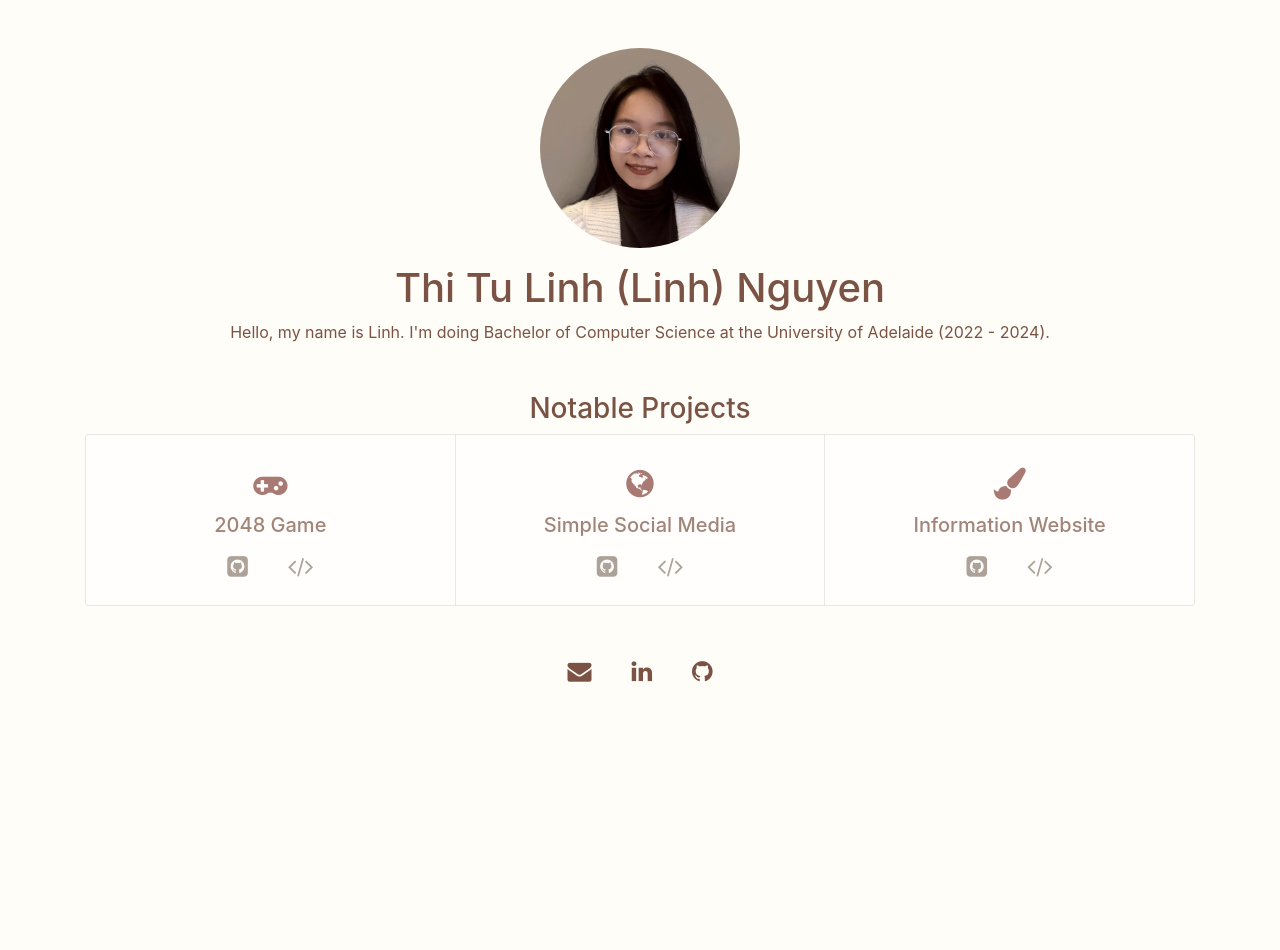
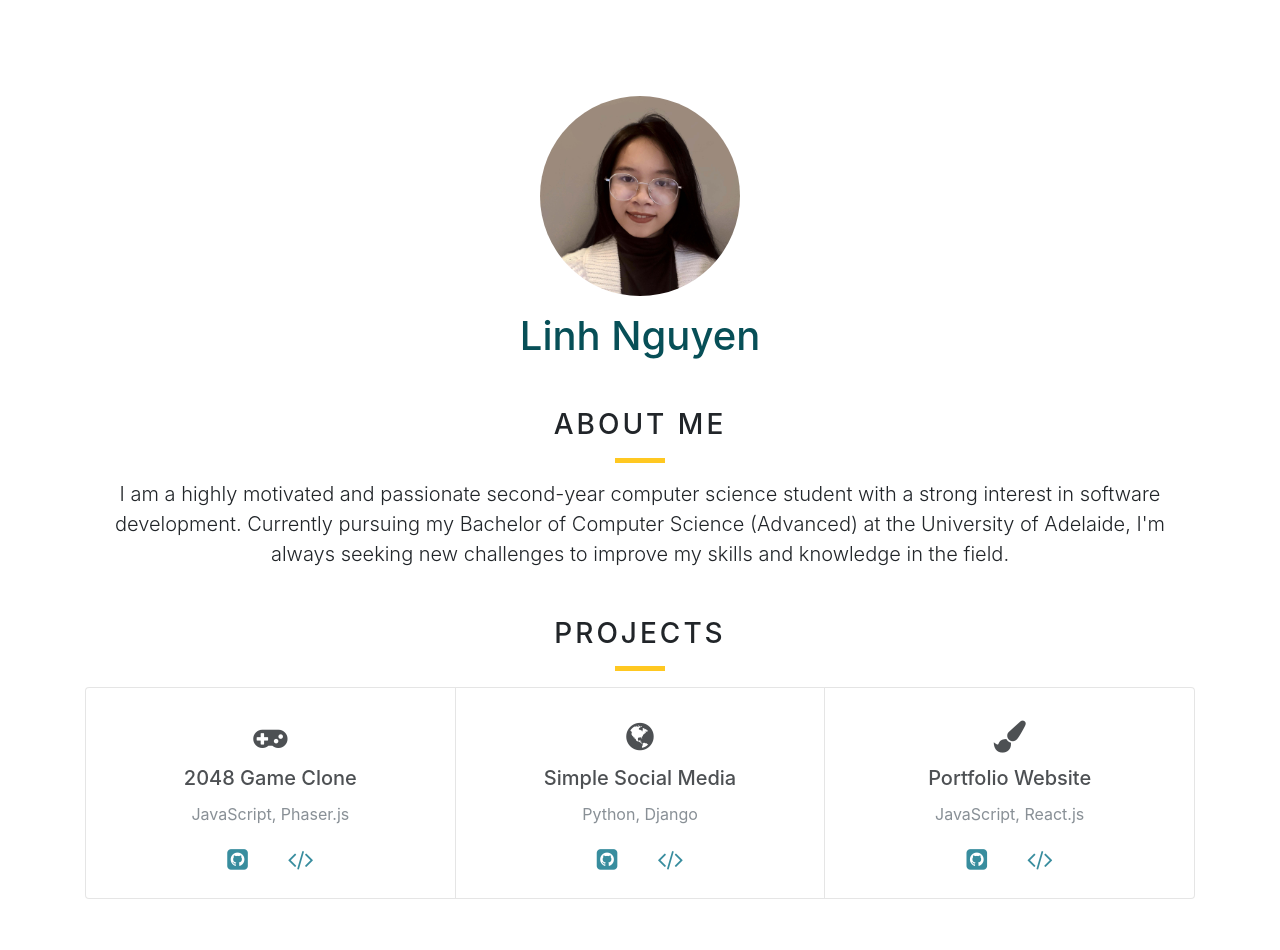
Before and after one commit to cutiepurr/cutiepurr.github.io, a React (Create React App) app: page / in a window 1280 px wide. Shown: the top 950 px of the page. Before the commit the page ends 800 px from the top, so only its background shows below. Built offline with nearby package versions, Linux system fonts and the light colour scheme.

Commit message:
change layout

```diff
--- a/public/index.html
+++ b/public/index.html
@@ -26,7 +26,7 @@
     -->
     <title>Linh.</title>
   </head>
-  <body style="background-color: #fffdf8;">
+  <body>
     <noscript>You need to enable JavaScript to run this app.</noscript>
     <div id="root"></div>
   </body>
--- a/src/App.css
+++ b/src/App.css
@@ -6,28 +6,25 @@
 .icons {
   font-size: x-large;
   margin: 0px 20px 0px 20px;
-  /* color: #fdbb85; */
-  color: #8b7c6f;
+  color: #077187;
 }
 .icons:hover{
-  color: #84443b;
+  color: #074F57;
 }
 
 .project-icon {
   font-size: xx-large;
   margin: 5px;
-  color: #84443b;
-
 }
 
 .card {
-  opacity: 70%;
+  opacity: 80%;
 }
 .card:hover {
   opacity: 100%;
 }
 
-h1, h3, p, div, .foot {
-  color: #7b5344;
-  /* color: #435593; */
+h3 {
+  color: #074F57;
+  letter-spacing: 3px;
 }
--- a/src/components/AboutComponent.js
+++ b/src/components/AboutComponent.js
@@ -1,5 +1,6 @@
 import React, { Component } from 'react';
 import { ABOUT } from '../shared/about';
+import { Divider } from './Divider';
 
 export default class About extends Component {
     constructor(prop) {
@@ -12,9 +13,11 @@ export default class About extends Component {
         const about = this.state.info;
         return (
             <div className='container text-center mt-5'>
-                <img src={about.image} alt="avatar" id="avatar" />
-                <h1 className='mt-3'>{about.name}</h1>
-                <div>{about.description}</div>
+                <img src={about.image} alt="avatar" id="avatar" className='mt-5' />
+                <h1 className='mt-3 mb-5' style={{"color": "#074F57"}}>{about.name}</h1>
+                <h3 className='mt-3'>ABOUT ME</h3>
+                <Divider/>
+                <div className='lead'>{about.description}</div>
             </div>
         );
     }
--- /dev/null
+++ b/src/components/Divider.js
@@ -0,0 +1,5 @@
+import React from 'react';
+
+export function Divider(props) {
+    return(<div style={{height: "5px", width: "50px", backgroundColor: "#ffc821", margin: "auto"}} className='mt-3 mb-3'></div>)
+}
--- a/src/components/FooterComponent.js
+++ b/src/components/FooterComponent.js
@@ -1,11 +1,15 @@
 import React from 'react';
+import { Divider } from './Divider';
 
 export function Footer(props) {
     return (
-        <div className='container footer text-center mt-5'>
+        <div className='container footer text-center mt-5 mb-5'>
+            <h3>CONTACT</h3>
+            <Divider/>
             <a className='foot icons' href="mailto:linhtunguyen.1311@gmail.com"><i className="fa fa-envelope"></i></a>
             <a className='foot icons' href="http://www.linkedin.com/in/nguyen-thi-tu-linh"><i className="fa fa-linkedin"></i></a>
             <a className='foot icons' href="https://github.com/cutiepurr"><i className="fa fa-github"></i></a>
+            <p className='text-muted mt-3'><small>Created using React.js and hosted on GitHub</small></p>
         </div>
     );
 }
--- a/src/components/ProjectComponent.js
+++ b/src/components/ProjectComponent.js
@@ -1,6 +1,7 @@
 import React, { Component } from 'react';
 import { PROJECTS } from '../shared/projects';
 import { CardGroup, Card, CardBody, CardTitle } from 'reactstrap';
+import { Divider } from './Divider';
 
 export default class Project extends Component {
     constructor(prop) {
@@ -18,6 +19,7 @@ export default class Project extends Component {
                         <div className='project-icon'><i class={project.icon}></i></div>
                         <CardTitle>{project.name}</CardTitle>
                         <div className='text-center'>
+                            <p className='text-muted'>{project.description}</p>
                             <a href={project.github} className='icons' title="Github Repo"><i class="fa fa-github-square"></i></a>
                             <a href={project.website} className='icons' title="Website"><i class="fa fa-code"></i></a>
                         </div>
@@ -28,7 +30,8 @@ export default class Project extends Component {
 
         return (
             <div className='container mx-auto text-center mt-5'>
-                <h3>Notable Projects</h3>
+                <h3>PROJECTS</h3>
+                <Divider/>
                 <CardGroup>{projects}</CardGroup>
             </div>
         );
--- a/src/shared/about.js
+++ b/src/shared/about.js
@@ -1,5 +1,5 @@
 export const ABOUT = {
-    name: "Thi Tu Linh (Linh) Nguyen",
+    name: "Linh Nguyen",
     image: "assets/images/LinhNguyen.jpg",
-    description: "Hello, my name is Linh. I'm doing Bachelor of Computer Science at the University of Adelaide (2022 - 2024)."
+    description: "I am a highly motivated and passionate second-year computer science student with a strong interest in software development. Currently pursuing my Bachelor of Computer Science (Advanced) at the University of Adelaide, I'm always seeking new challenges to improve my skills and knowledge in the field."
 }
--- a/src/shared/projects.js
+++ b/src/shared/projects.js
@@ -1,20 +1,23 @@
 export const PROJECTS = [
     {
-        name: "2048 Game",
+        name: "2048 Game Clone",
         icon: "fa fa-gamepad",
         github: "https://github.com/cutiepurr/2048-game",
-        website: "https://cutiepurr.github.io/2048-game/"
+        website: "https://cutiepurr.github.io/2048-game/",
+        description: "JavaScript, Phaser.js"
     },
     {
         name: "Simple Social Media",
         icon: "fa fa-globe",
         github: "https://github.com/cutiepurr/network-django",
-        website: "https://social-network-2021.herokuapp.com/"
+        website: "",
+        description: "Python, Django"
     },
     {
-        name: "Information Website",
+        name: "Portfolio Website",
         icon: "fa fa-paint-brush",
-        github: "https://github.com/cutiepurr/cutiepurr",
-        website: "https://cutiepurr.web.app/"
+        github: "https://github.com/cutiepurr/cutiepurr.github.io",
+        website: "https://cutiepurr.github.io/",
+        description: "JavaScript, React.js"
     }
 ]
```
Also changed, not shown: 1 other file (tests, documents, lock files or other folders).
